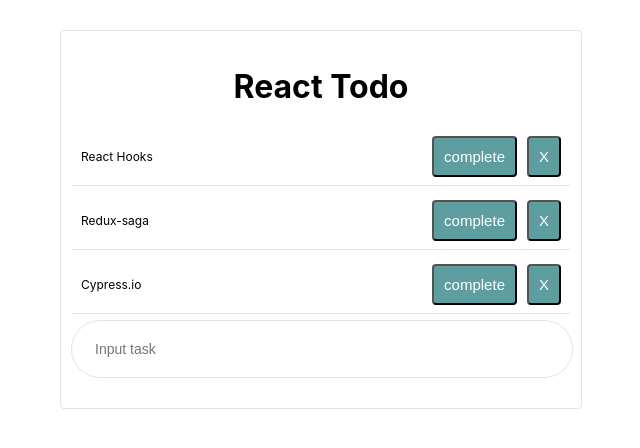
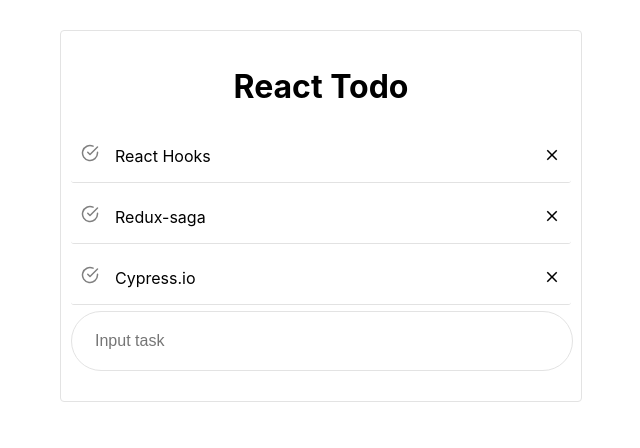
Before and after one commit to aziz-kck/reactapp, a React (Create React App) app: page / in a window 1280 px wide. Shown: the top 448 px of the page, without its empty margins (319-959 px from the left). Built offline with nearby package versions, Linux system fonts and the light colour scheme.

Commit message:
update styles

```diff
--- a/package.json
+++ b/package.json
@@ -1,5 +1,5 @@
 {
-  "name": "my-app",
+  "name": "react-ts-cypress-todo",
   "version": "0.1.0",
   "private": true,
   "dependencies": {
--- a/public/index.html
+++ b/public/index.html
@@ -24,7 +24,7 @@
       work correctly both with client-side routing and a non-root public URL.
       Learn how to configure a non-root public URL by running `npm run build`.
     -->
-    <title>React App</title>
+    <title>React Todo App</title>
   </head>
   <body>
     <noscript>You need to enable JavaScript to run this app.</noscript>
--- a/src/App.css
+++ b/src/App.css
@@ -8,12 +8,27 @@
 }
 
 button {
-  padding: 10px;
+  padding: 4px;
   border-radius: 4px;
   margin-left: 10px;
-  font-size: 15px;
-  background: cadetblue;
-  color: white;
+  font-size: 18px;
+}
+
+.btn-check {
+  font-size: 18px;
+  margin-right: 16px;
+  color: gray;
+}
+
+.btn-close {
+  font-size: 18px;
+  cursor: pointer;
+
+}
+
+.btn-check:hover,
+.btn-close:hover {
+  color: black;
 }
 
 h1 {
@@ -30,8 +45,8 @@
 
 .todo {
   background: #fff;
-  padding: 8px 10px;
-  font-size: 12px;
+  padding: 16px 10px;
+  font-size: 16px;
   margin-bottom: 6px;
   border-radius: 3px;
   display: flex;
@@ -46,5 +61,5 @@
   border-radius: 50px;
   border: 1px solid #e3e3e3;
   text-indent: 23px;
-  font-size: 14px;
+  font-size: 16px;
 }
--- a/src/component/Todo.js
+++ b/src/component/Todo.js
@@ -1,4 +1,6 @@
 import React from 'react'
+import { MdClose } from 'react-icons/md'
+import { FiCheckCircle } from 'react-icons/fi'
 
 const Todo = ({ todo, index, completeTodo, removeTodo }) => {
   let style = {
@@ -14,13 +16,14 @@
 
   return (
     <div className='todo' style={style}>
-      {todo.text}
       <div>
-        <button onClick={handleComplete}>
-          {todo.isCompleted ? 'incomplete' : 'complete'}
-        </button>
-        <button onClick={handleRemove}>X</button>
+        <span onClick={handleComplete} className='btn-check'>
+          {todo.isCompleted ? <FiCheckCircle /> : <FiCheckCircle />}
+        </span>
+        {todo.text}
       </div>
+
+      <MdClose onClick={handleRemove} className='btn-close' />
     </div>
   )
 }
--- a/src/component/TodoForm.js
+++ b/src/component/TodoForm.js
@@ -24,6 +24,7 @@
         value={value}
         onChange={handleValChange}
         placeholder='Input task'
+        autoFocus
       />
     </form>
   )
```
